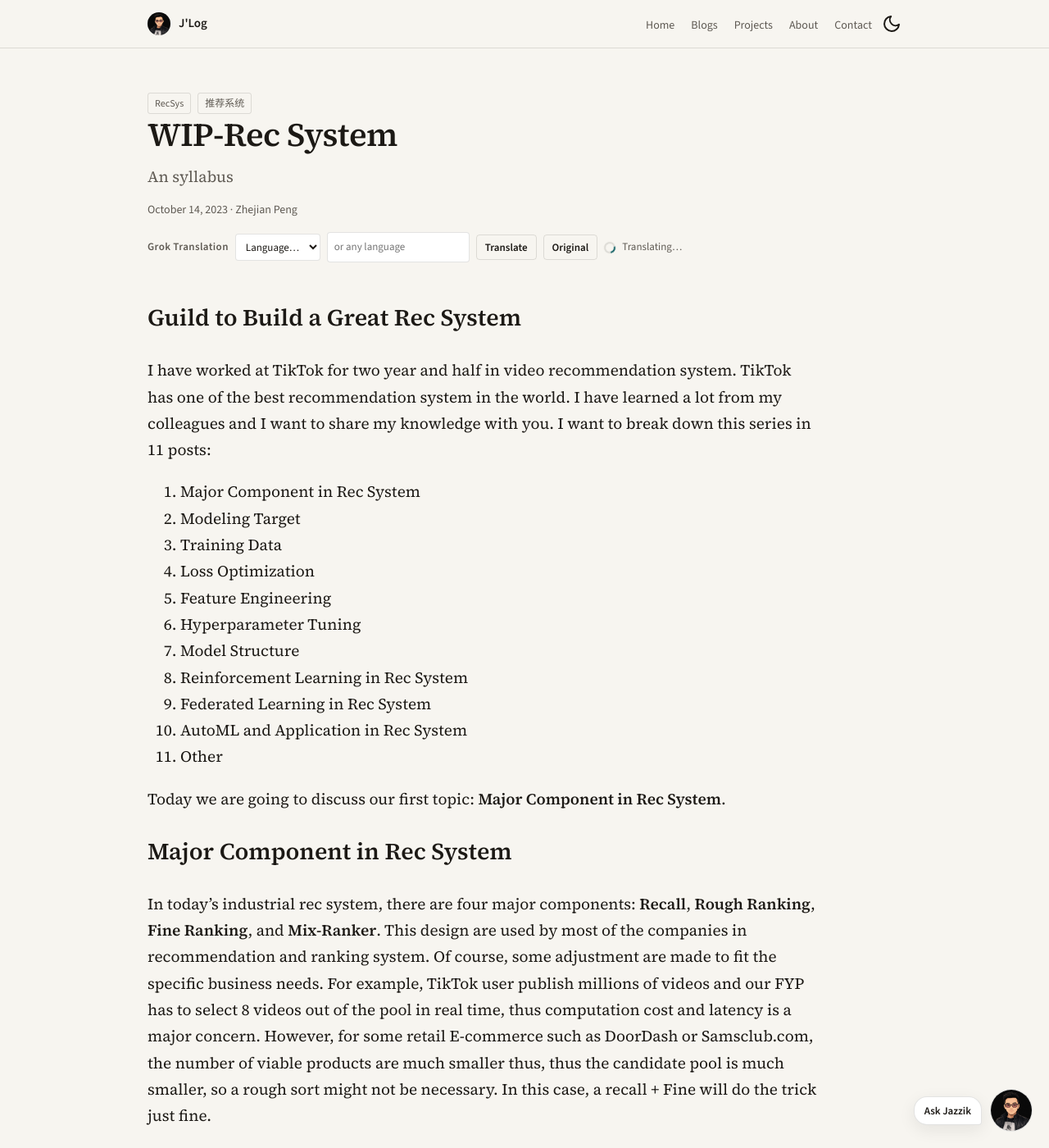
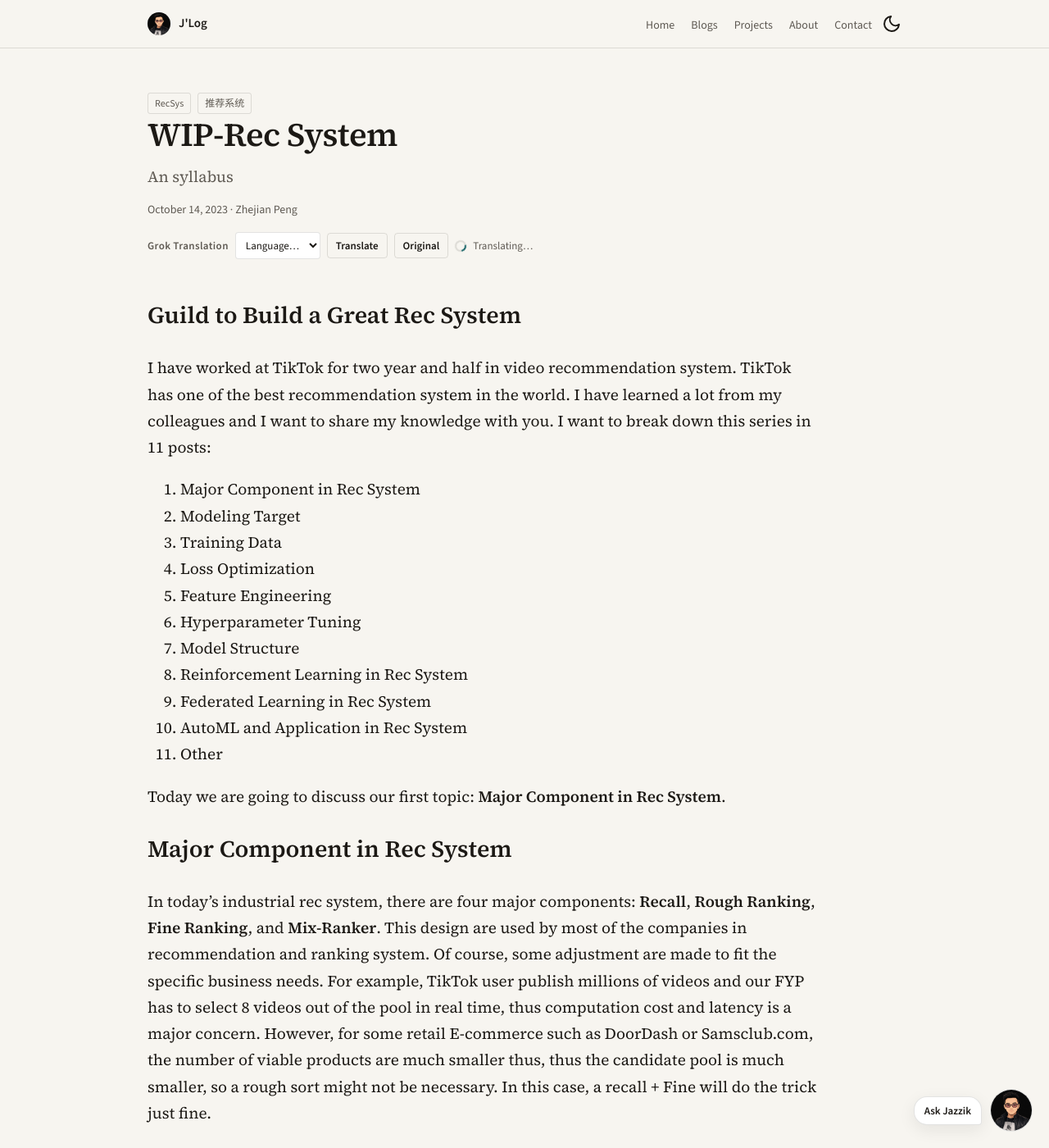
Before and after one commit to jazzikp/jazzikp.github.io, a Jekyll site: the page built from _posts/2023-10-14-推荐系统总结.md, in a window 1280 px wide and 1400 px high. Shown: the whole window at 82% size. Built offline with Jekyll 4.4.1, drawn with Linux system fonts in a browser that asks for light colours; comment, search, counter and statistics services are not loaded.

Commit message:
Remove the free-text language field from translation
The language dropdown is enough.

```diff
--- a/_includes/head.html
+++ b/_includes/head.html
@@ -27,6 +27,6 @@
     <link rel="preconnect" href="https://fonts.gstatic.com" crossorigin>
     <link href="https://fonts.googleapis.com/css2?family=IBM+Plex+Mono:wght@400;500&family=Source+Sans+3:ital,wght@0,400;0,600;1,400&family=Source+Serif+4:ital,opsz,wght@0,8..60,400;0,8..60,600;1,8..60,400&display=swap" rel="stylesheet">
     <link rel="stylesheet" href="{{ site.baseurl }}/css/syntax.css">
-    <link rel="stylesheet" href="{{ site.baseurl }}/css/site.css?v=17">
+    <link rel="stylesheet" href="{{ site.baseurl }}/css/site.css?v=18">
     <script>window.GROK_PROXY = "{{ site.grok.proxy_url }}";</script>
 </head>
--- a/_layouts/post.html
+++ b/_layouts/post.html
@@ -35,7 +35,6 @@ layout: default
                     <option value="German">Deutsch</option>
                     <option value="Portuguese">Português</option>
                 </select>
-                <input class="tr-custom" type="text" placeholder="or any language" autocomplete="off">
                 <button class="btn ghost tr-go" type="button">Translate</button>
                 <button class="btn ghost tr-reset" type="button" hidden>Original</button>
                 <span class="tr-busy" hidden>
--- a/css/site.css
+++ b/css/site.css
@@ -520,8 +520,7 @@ html[data-theme="dark"] .theme-icon-sun { display: block; }
   font-weight: 600;
   letter-spacing: 0.03em;
 }
-.grok-translate select,
-.grok-translate input {
+.grok-translate select {
   font: inherit;
   color: var(--ink);
   background: var(--surface);
@@ -529,7 +528,6 @@ html[data-theme="dark"] .theme-icon-sun { display: block; }
   border-radius: 4px;
   padding: 6px 8px;
 }
-.grok-translate input { min-width: 140px; }
 .grok-translate .btn { padding: 6px 10px; font-size: 13px; }
 .grok-translate.is-busy .tr-go { opacity: 0.55; pointer-events: none; }
 .tr-busy {
--- a/js/post-i18n.js
+++ b/js/post-i18n.js
@@ -43,7 +43,6 @@
     if (!box || !article) return;
 
     var select = box.querySelector(".tr-lang");
-    var custom = box.querySelector(".tr-custom");
     var go = box.querySelector(".tr-go");
     var reset = box.querySelector(".tr-reset");
     var status = box.querySelector(".tr-status");
@@ -66,7 +65,7 @@
     }
 
     function targetLang() {
-      return (custom.value || "").trim() || (select && select.value) || "";
+      return (select && select.value) || "";
     }
 
     reset.addEventListener("click", function () {
```
